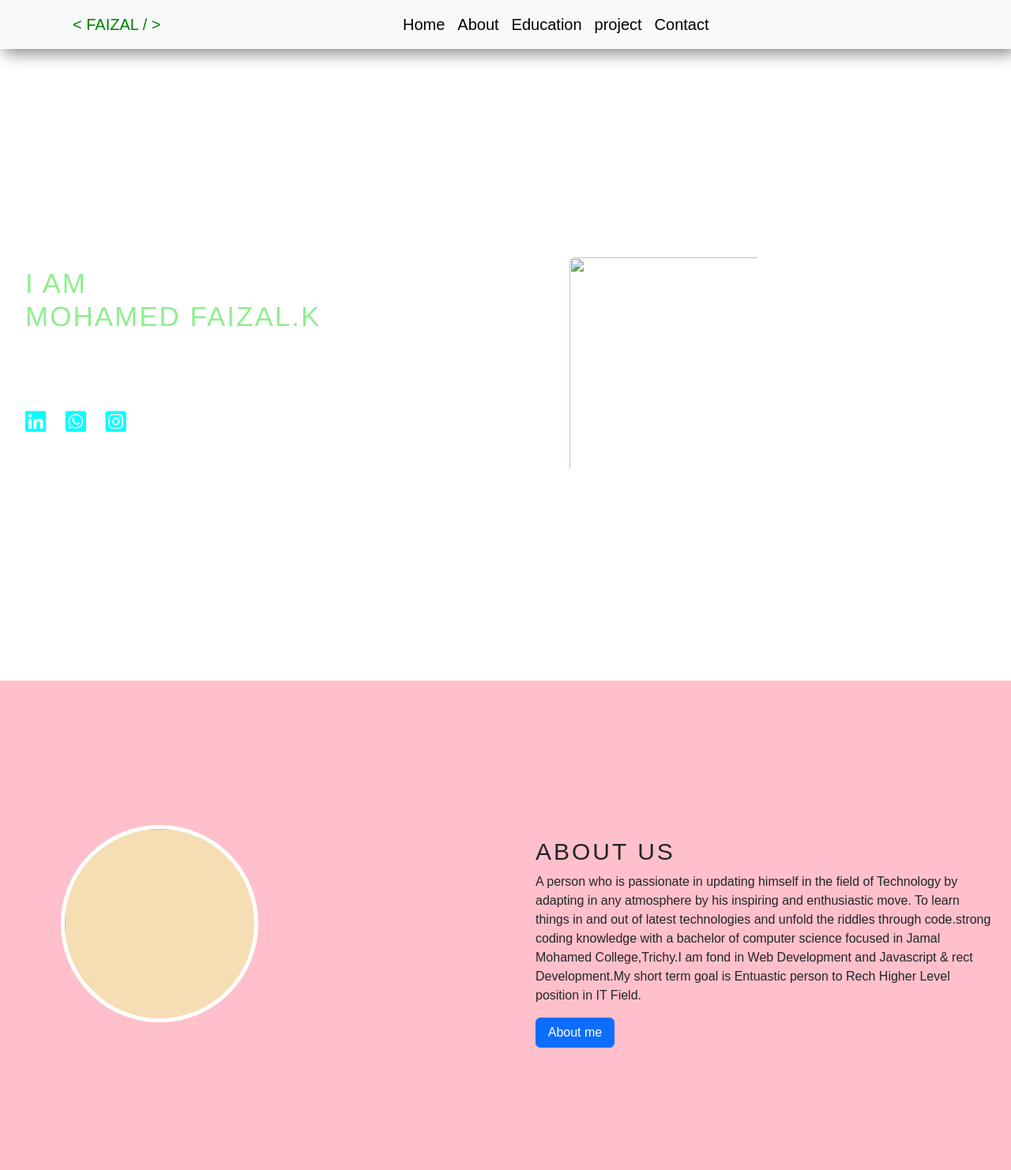
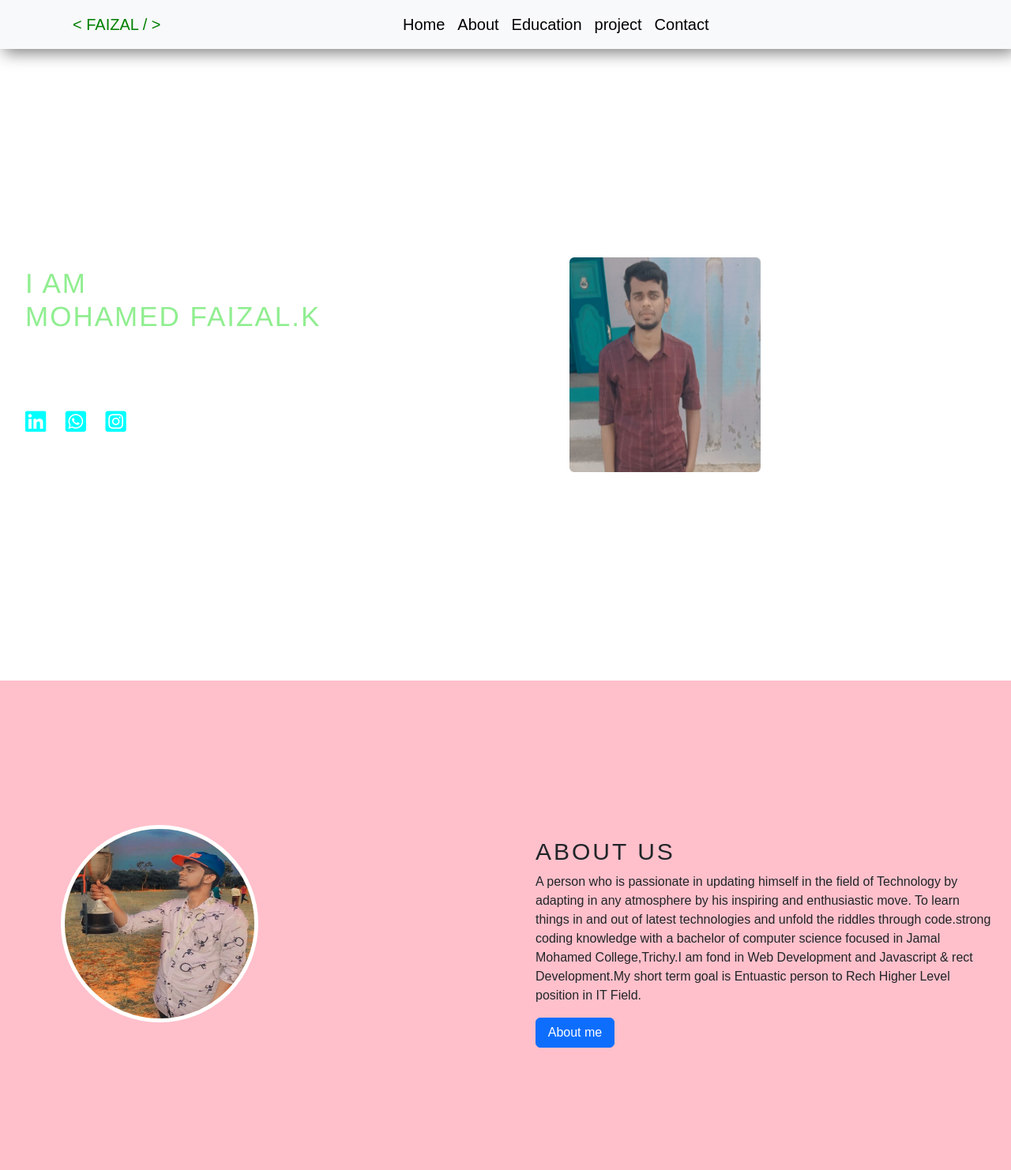
Before and after one commit to 5zalkhan/prijecthost, a plain HTML site: page index.html in a window 1280 px wide. Shown: the top 1482 px of the page at 79% size. Drawn offline with nearby package versions, Linux system fonts and the light colour scheme.

Commit message:
Update index.html

```diff
--- a/index.html
+++ b/index.html
@@ -66,7 +66,7 @@
                     </div>
                 <div class="col-lg-6 col-md-6 col-12">
 
-                    <img src="mypicture.jpg" class="img-fluid">
+                    <img src="image/mypicture.jpg" class="img-fluid">
 
                 </div>
                 </div>
@@ -85,7 +85,7 @@
 
             <div class="col-lg-6 col-md-6 col-12">
 
-                <img src="mypic1.jpg" class="img-fluid">
+                <img src="image/mypic1.jpg" class="img-fluid">
 
             </div>
 
```
